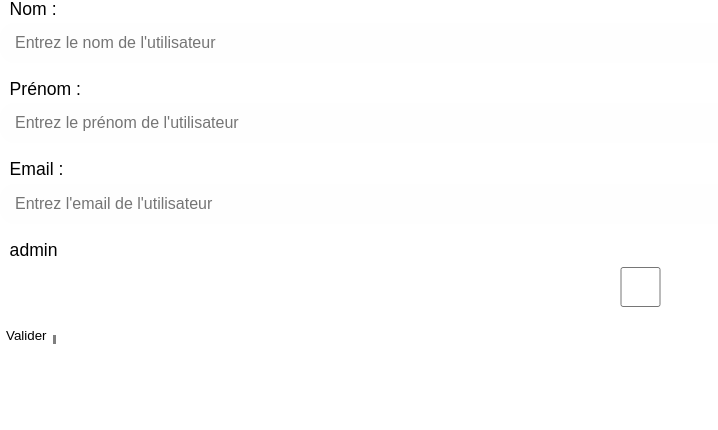
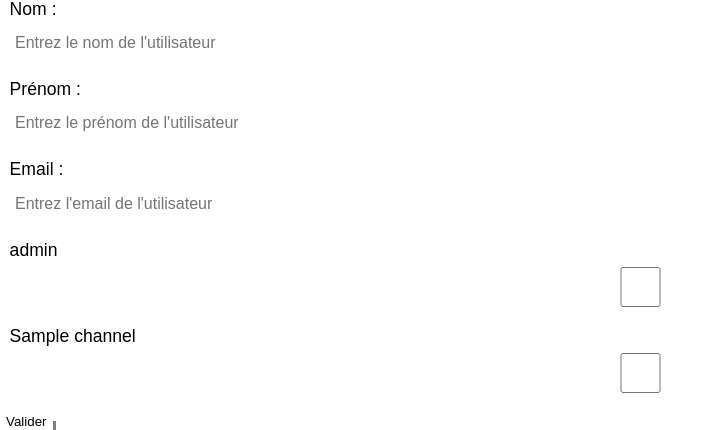
Before and after one commit to Mister-Axolotl/AlerteMNS, a PHP site: page /admin/user/form.php in a window 1280 px wide. Shown: the part 517-947 px from the top of the page, without its empty margins (0-718 px from the left). Before the commit the page ends 861 px from the top, so only its background shows below. Run offline with PHP 8.4, Linux system fonts and the light colour scheme; the visitor is signed in with stand-in values (Sample User, id 1); tables that the repository leaves empty or names only in its code hold one stand-in row (values such as "Sample post"); some web fonts are replaced.

Commit message:
User CRUD -> get/display/modify roles and channels A little bit of scss just to have everything on the screen

```diff
--- a/admin/user/delete.php
+++ b/admin/user/delete.php
@@ -3,6 +3,7 @@ require_once $_SERVER["DOCUMENT_ROOT"] . "/admin/include/protect.php";
 
 if (isset ($_GET['id']) && $_GET['id'] > 0) {
     $sql = "DELETE FROM table_user_role WHERE user_role_user_id= :id;
+			DELETE FROM table_user_channel WHERE user_channel_user_id= :id;
 			DELETE FROM table_user WHERE user_id= :id";
     $stmt = $db->prepare($sql);
     $stmt->execute([":id" => $_GET["id"]]);
--- a/admin/user/form.php
+++ b/admin/user/form.php
@@ -5,12 +5,19 @@ $user_lastname = "";
 $user_firstname = "";
 $user_email = "";
 $user_roles = "";
-$roles = [];
+$user_channels = "";
+$roles = "";
+$channels = "";
 
 if (isset ($_GET['id']) && $_GET['id'] > 0) {
-    $sql = "SELECT table_user.*, GROUP_CONCAT(table_role.role_name) AS user_roles FROM table_user_role
+    $sql = "SELECT table_user.*,
+	GROUP_CONCAT(table_role.role_name) AS user_roles,
+	GROUP_CONCAT(DISTINCT table_channel.channel_name) AS user_channels
+	FROM table_user_role
 	RIGHT JOIN table_user ON table_user_role.user_role_user_id = table_user.user_id
-	INNER JOIN table_role ON table_user_role.user_role_role_id = table_role.role_id
+	LEFT JOIN table_user_channel ON table_user_channel.user_channel_user_id = table_user.user_id
+	LEFT JOIN table_channel ON table_channel.channel_id = table_user_channel.user_channel_channel_id
+	LEFT JOIN table_role ON table_user_role.user_role_role_id = table_role.role_id
 	WHERE user_id = :id";
     $stmt = $db->prepare($sql);
     $stmt->execute([":id" => $_GET['id']]);
@@ -20,13 +27,22 @@ if (isset ($_GET['id']) && $_GET['id'] > 0) {
         $user_firstname = $row["user_firstname"];
         $user_email = $row["user_email"];
         $user_roles = $row['user_roles'];
+        $user_channels = $row['user_channels'];
     }
 }
 
+// ROLES
 $sql = "SELECT role_id, role_name FROM table_role";
 $stmt = $db->prepare($sql);
 $stmt->execute();
 $roles = $stmt->fetchAll();
+
+// CHANNELS
+$sql = "SELECT channel_id, channel_name FROM table_channel";
+$stmt = $db->prepare($sql);
+$stmt->execute();
+$channels = $stmt->fetchAll();
+
 ?>
 
 <!DOCTYPE html>
@@ -63,7 +79,7 @@ $roles = $stmt->fetchAll();
                 <input required type="email" name="user_email" id="user_email"
                     placeholder="Entrez l'email de l'utilisateur" value="<?= $user_email; ?>">
             </div>
-            <div>
+            <div class="roles">
                 <?php
                 foreach ($roles as $role) {
                     if (str_contains($user_roles, $role['role_name'])) {
@@ -90,6 +106,33 @@ $roles = $stmt->fetchAll();
                 }
                 ?>
             </div>
+			<div class="channels">
+                <?php
+                foreach ($channels as $channel) {
+                    if (str_contains($user_channels, $channel['channel_name'])) {
+                        ?>
+                        <div class="form-field">
+                            <label for="<?= $channel['channel_name'] ?>">
+                                <?= $channel['channel_name'] ?>
+                            </label>
+                            <input type="checkbox" id="<?= $channel['channel_name'] ?>" name="<?= $channel['channel_name'] ?>"
+                                value="<?= $channel['channel_id'] ?>" checked>
+                        </div>
+                        <?php
+                    } else {
+                        ?>
+                        <div class="form-field">
+                            <label for="<?= $channel['channel_name'] ?>">
+                                <?= $channel['channel_name'] ?>
+                            </label>
+                            <input type="checkbox" id="<?= $channel['channel_name'] ?>" name="<?= $channel['channel_name'] ?>"
+                                value="<?= $channel['channel_id'] ?>">
+                        </div>
+                        <?php
+                    }
+                }
+                ?>
+            </div>
 
             <button type="submit" class="button">Valider</button>
             <input type="hidden" name="user_id" value="<?= $user_id; ?>">
--- a/sass/layout/_admin.scss
+++ b/sass/layout/_admin.scss
@@ -1,3 +1,4 @@
+// INDEX
 .admin-content {
     background-color: $bleu-fonce;
     color: $blanc;
@@ -35,3 +36,9 @@
         }
     }
 }
+
+// FORM
+.roles, .channels {
+	display: flex;
+	flex-direction: row;
+}
--- a/sass/main.css
+++ b/sass/main.css
@@ -1737,6 +1737,11 @@ emoji-picker {
   width: 2rem;
 }
 
+.roles, .channels {
+  display: flex;
+  flex-direction: row;
+}
+
 /* ----- Global -----*/
 ::-moz-selection {
   background-color: #57cc99;
```
Also changed, not shown: admin/user/index.php (+44 -2 lines), admin/user/process.php (+44 -2 lines), 1 other file.
